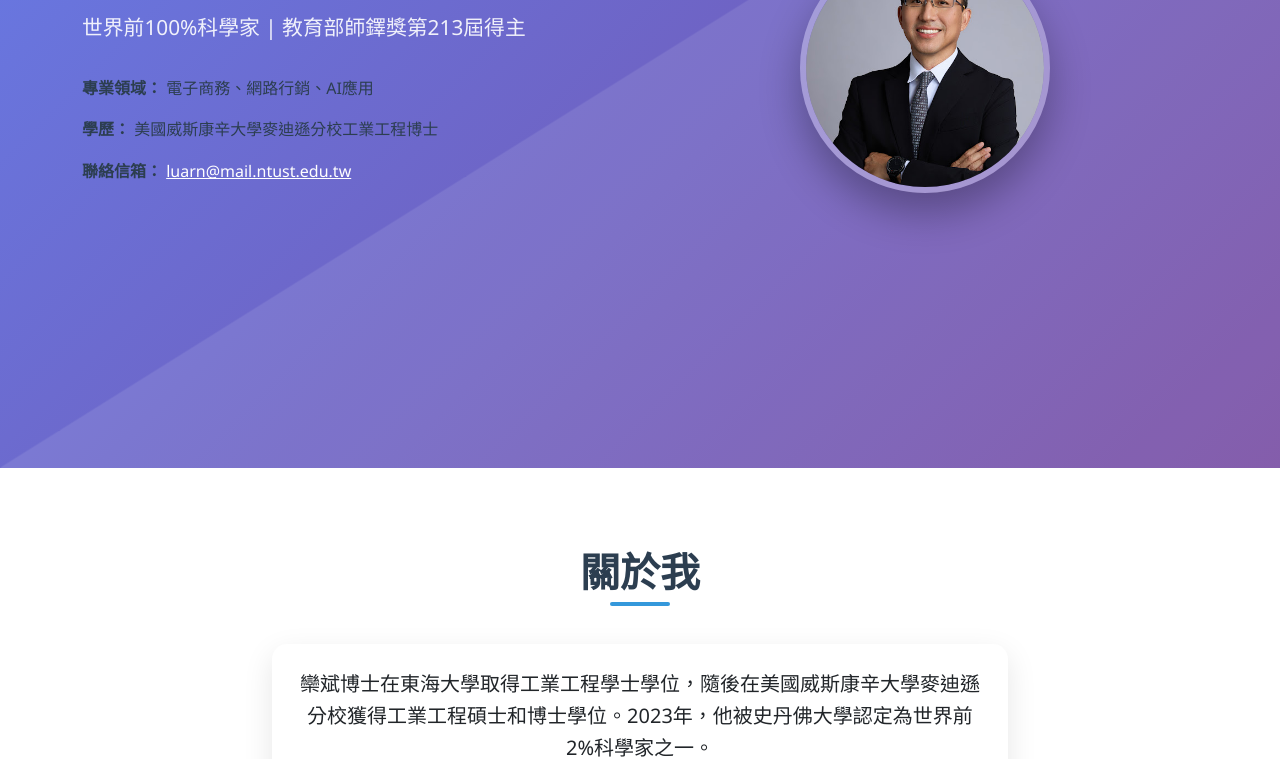
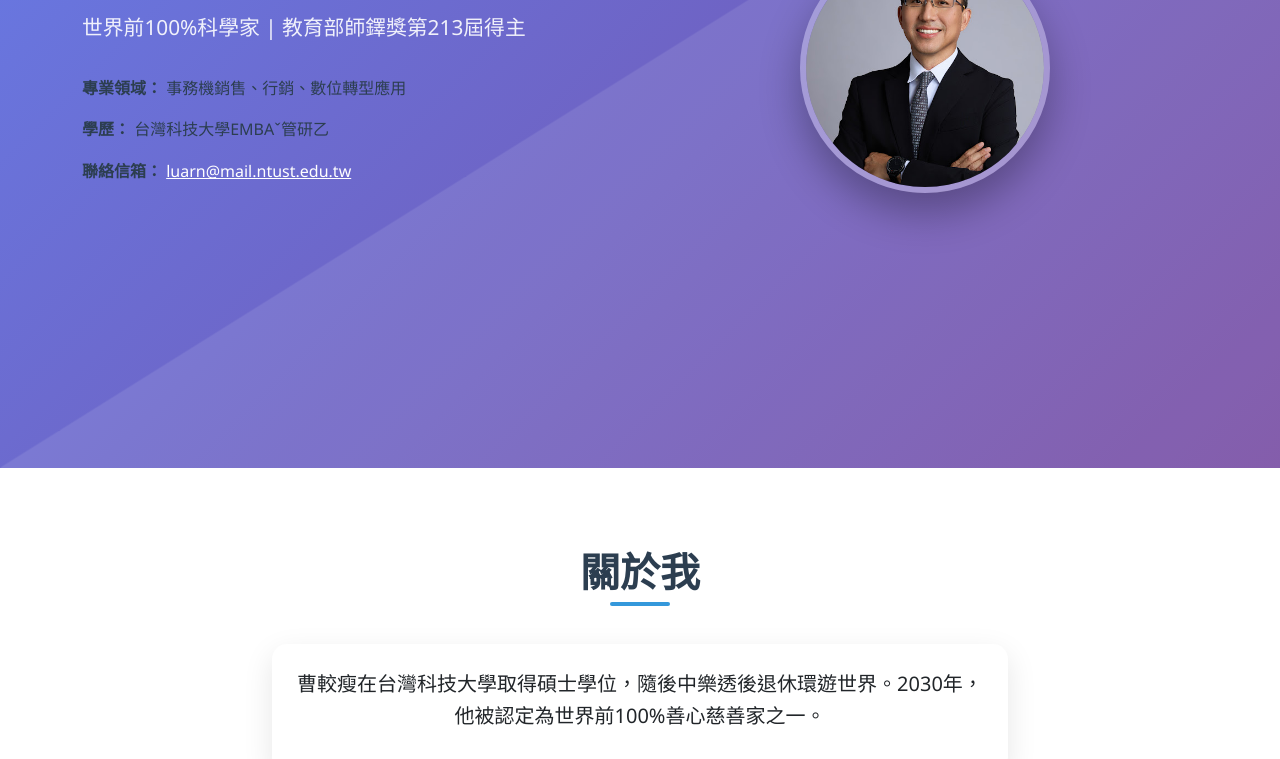
Before and after one commit to alberttsao/alberttsao.github.io, a plain HTML site: page index.html in a window 1280 px wide. Shown: the part 332-1091 px from the top of the page. Drawn offline with nearby package versions, Linux system fonts and the light colour scheme.

Commit message:
Update index.html

```diff
--- a/index.html
+++ b/index.html
@@ -158,11 +158,11 @@
         const profileData = {
             name: "Albert 較瘦",
             title: "世界前100%科學家 | 教育部師鐸獎第213屆得主",
-            expertise: "電子商務、網路行銷、AI應用",
-            education: "美國威斯康辛大學麥迪遜分校工業工程博士",
+            expertise: "事務機銷售、行銷、數位轉型應用",
+            education: "台灣科技大學EMBAˇ管研乙",
             email: "luarn@mail.ntust.edu.tw",
-            about: "欒斌博士在東海大學取得工業工程學士學位，隨後在美國威斯康辛大學麥迪遜分校獲得工業工程碩士和博士學位。2023年，他被史丹佛大學認定為世界前2%科學家之一。",
-            contactEmail: "luarn@mail.ntust.edu.tw",
+            about: "曹較瘦在台灣科技大學取得碩士學位，隨後中樂透後退休環遊世界。2030年，他被認定為世界前100%善心慈善家之一。",
+            contactEmail: "M11316204@mail.ntust.edu.tw",
             phone: "886-2-2737-6754",
             location: "研究室: T2-409<br>國立臺灣科技大學"
         };
```
